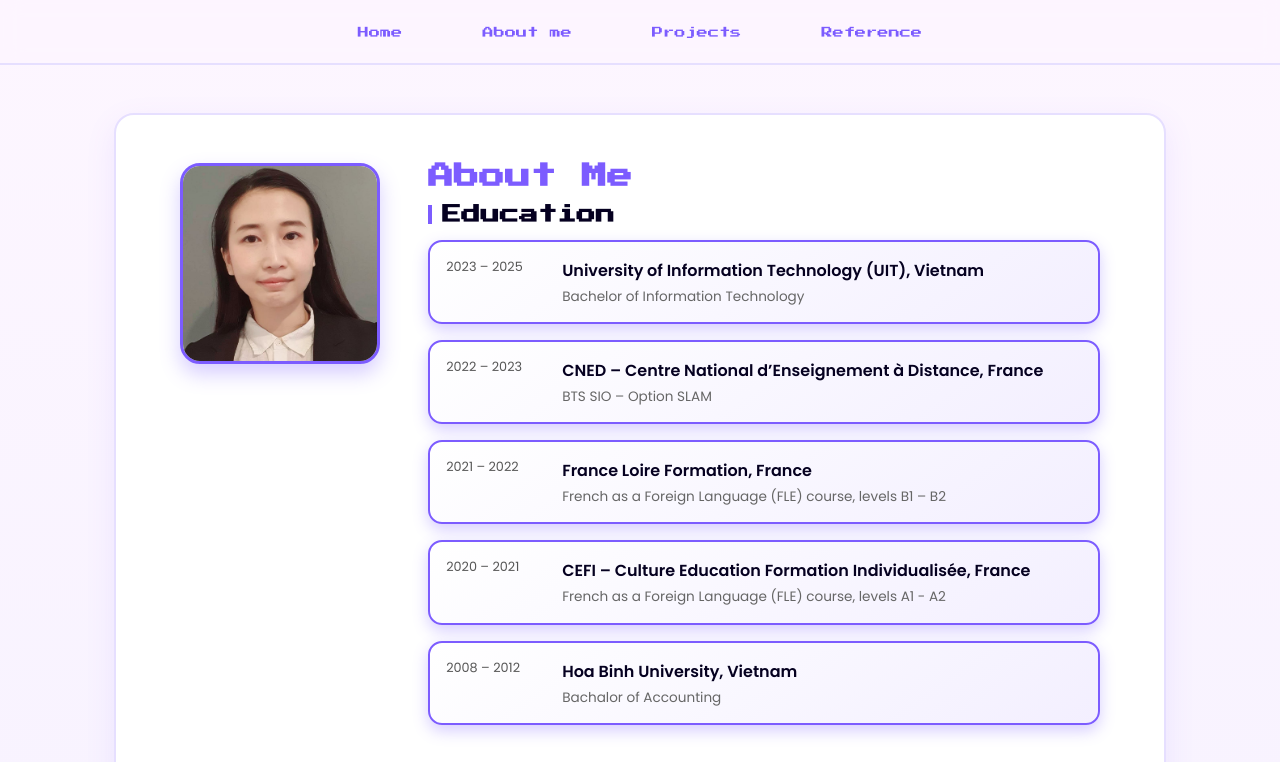
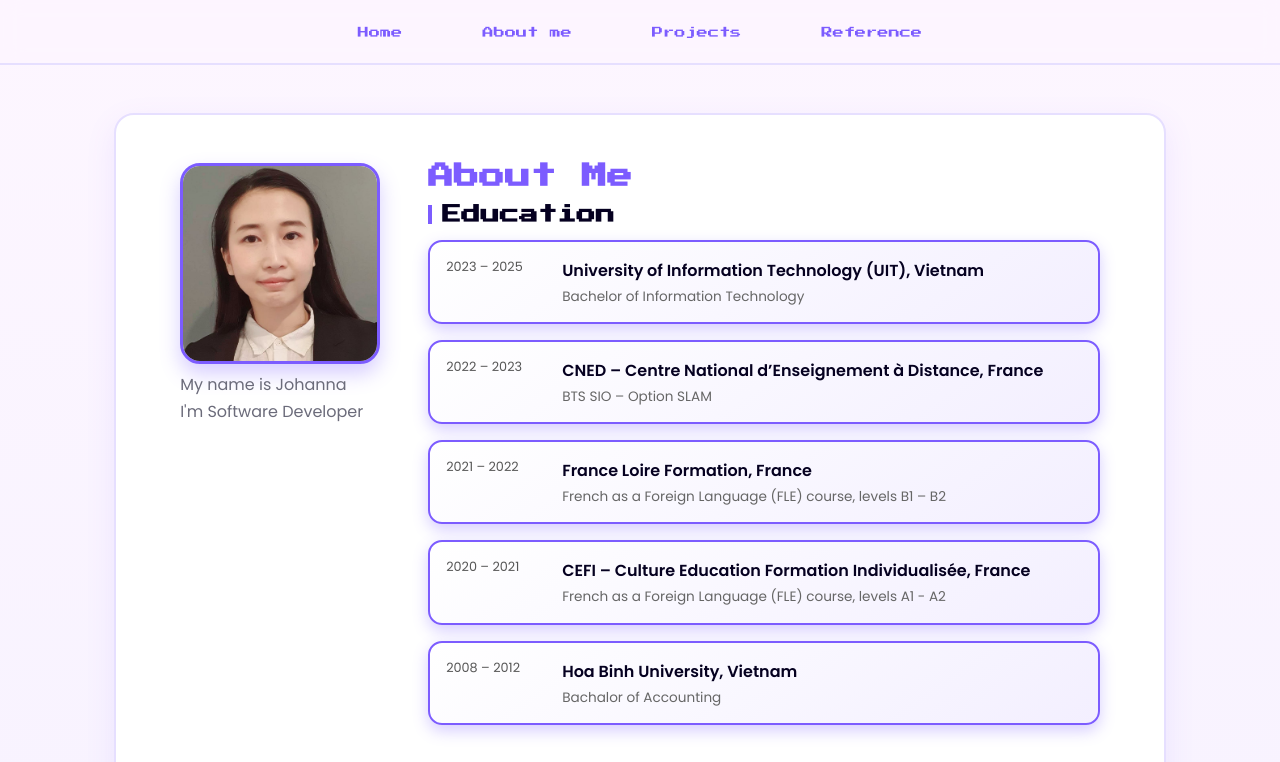
Before and after one commit to johanna-nguyen/Portfolio, a plain HTML site: page aboutme.html in a window 1280 px wide. Shown: the top 762 px of the page. Drawn offline with nearby package versions, Linux system fonts and the light colour scheme.

Commit message:
Update about me

```diff
--- a/aboutme.html
+++ b/aboutme.html
@@ -18,6 +18,8 @@
       <section class="aboutme-section">
         <div class="profile-pic">
           <img src="assets/images/profile.jpg" alt="Johanna Nguyen" />
+          <p class="name">My name is Johanna</p>
+          <p class="title">I'm Software Developer</p>
         </div>
 
         <div class="about-content">
```
